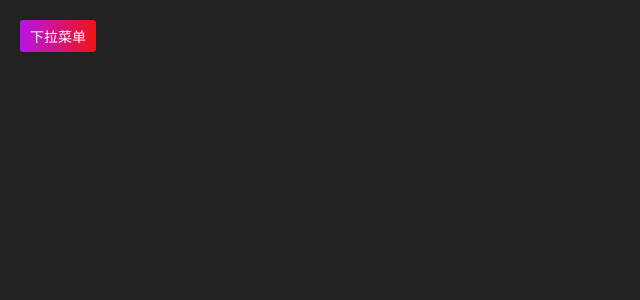
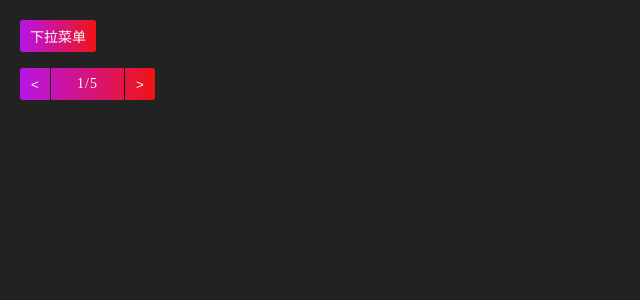
Before and after one commit to dlbqianduan/angular2-R-ui, an Angular app: page / in a window 1280 px wide. Shown: the top 300 px of the page, without its empty margins (0-640 px from the left). Built offline with nearby package versions, Linux system fonts and the light colour scheme.

Commit message:
pagination-simple

```diff
--- a/src/app/app.component.html
+++ b/src/app/app.component.html
@@ -2,5 +2,9 @@
   <div class="dropDown">
     <R-drop-down [menuList]="menuList"></R-drop-down>
   </div>
+  <br>
+  <div class="pagination">
+    <R-pagination currentPage="1" totalPage="5" paginationType="simple"></R-pagination>
+  </div>
   <router-outlet></router-outlet>
 </div>
--- a/src/app/app.module.ts
+++ b/src/app/app.module.ts
@@ -9,6 +9,7 @@ import { DropDownDDirective } from './components/drop-down/drop-down-d.directive
 import { DropDownItemDDirective } from './components/drop-down/drop-down-item-d.directive';
 import { DropdownmenuComponent } from './components/drop-down/dropdownmenu/dropdownmenu.component';
 import { BrowserAnimationsModule } from '@angular/platform-browser/animations';
+import { PaginationComponent } from './components/pagination/pagination.component';
 @NgModule({
   declarations: [
     AppComponent,
@@ -17,6 +18,7 @@ import { BrowserAnimationsModule } from '@angular/platform-browser/animations';
     DropDownDDirective,
     DropDownItemDDirective,
     DropdownmenuComponent,
+    PaginationComponent,
   ],
   imports: [BrowserModule, AppRoutingModule, BrowserAnimationsModule],
   providers: [],
--- /dev/null
+++ b/src/app/components/pagination/pagination.component.html
@@ -0,0 +1 @@
+<p>pagination works!</p>
--- /dev/null
+++ b/src/app/components/pagination/pagination.component.less
@@ -0,0 +1,32 @@
+.pagination {
+  display: flex;
+  width: fit-content;
+  height: 32px;
+  line-height: 32px;
+  border-radius: 3px;
+  color: #fff;
+  background: linear-gradient(to right, rgb(183, 20, 233), rgb(240, 20, 20));
+  letter-spacing: 1px;
+  .changePage {
+    width: 30px;
+    height: 100%;
+    text-align: center;
+    button {
+      display: block;
+      width: 100%;
+      height: 100%;
+      color: #fff;
+      cursor: pointer;
+      &.disable {
+        cursor: not-allowed;
+      }
+    }
+  }
+  .num {
+    padding: 0 26px;
+    height: 100%;
+    border-left: 1px solid #111;
+    border-right: 1px solid #111;
+    box-sizing: border-box;
+  }
+}
--- /dev/null
+++ b/src/app/components/pagination/pagination.component.ts
@@ -0,0 +1,90 @@
+import { ThrowStmt } from '@angular/compiler';
+import { Component, Input, OnInit, ViewChild, Output, EventEmitter, ElementRef ,Renderer2} from '@angular/core';
+import { element } from 'protractor';
+
+@Component({
+  selector: 'R-pagination',
+  // templateUrl: './pagination.component.html',
+  template:`
+    <div class="pagination">
+       <div  class="changePage pre">
+         <button #pre [class.disable]="currentPage == 1" [disabled]="currentPage <= 1" (click)="changePage(0)">&lt;</button>
+       </div>
+       <div *ngIf="paginationType === 'simple'" class="num">
+          {{currentPage+'/'+totalPage}}
+       </div>
+        <div class="num" *ngIf="paginationType === 'usual'">
+
+        </div>
+       <div  class="changePage next"  (click)="changePage(1)">
+         <button #next [class.disable]="currentPage == totalPage" [disabled]="currentPage>=totalPage">&gt;</button>
+       </div>
+    </div>
+  `,
+  styleUrls: ['./pagination.component.less']
+})
+export class PaginationComponent implements OnInit {
+  @Input() currentPage = 1;
+  @Input() totalPage = 0;
+  @Output() changePageEmit: EventEmitter<any> = new EventEmitter();
+  @ViewChild('pre') pre:ElementRef;
+  @ViewChild('next') next:ElementRef;
+  ifchange:boolean = false;//能否切换
+  type:0 | 1 = 0;//切换类型
+  paginationType = 'simple';
+  constructor(private el:ElementRef,private render:Renderer2) { }
+
+  ngOnInit(): void {
+
+  }
+
+/**
+ * 左右切换
+ * @param type 0 上一页 1 下一页
+ */
+  changePage(type){
+    this.type = type;
+    this.ifChange(type);
+    if(this.ifchange){
+      switch(type){
+        case 0:
+          this.currentPage --;
+          break;
+        case 1:
+          this.currentPage ++;
+          break;
+      }
+    }else{
+      return;
+    }
+    this.changePageEmit.emit();
+  }
+
+  ngAfterViewInit(){
+
+  }
+
+  //能否切换
+  ifChange(type){
+    if((!type && (!this.totalPage || (this.currentPage - 1) == 0)) || (type && (!this.totalPage || (this.currentPage + 1) > this.totalPage))){
+        this.ifchange = false;
+        this.handlerAttribute(this.pre.nativeElement,1);
+    }else{
+      this.ifchange = true;
+      this.handlerAttribute(this.next.nativeElement,2);
+    }
+  }
+
+  /**
+   * 添加disabled属性
+   * @param element 元素
+   * @param method  1 添加 2 移除
+   */
+  handlerAttribute(element,method){
+    if(method === 1){
+      this.render.setAttribute(element,'disabled','true');
+    }else if(method === 2){
+      this.render.removeAttribute(element,'disabled');
+    }
+  }
+}
--- a/src/styles.less
+++ b/src/styles.less
@@ -8,6 +8,7 @@ body {
   padding: 0;
   margin: 0;
   font-size: 14px;
+  user-select: none;
 }
 ul,
 li {
@@ -15,3 +16,9 @@ li {
   padding: 0;
   margin: 0;
 }
+button {
+  border: 0;
+  outline: 0;
+  padding: 0;
+  background-color: transparent;
+}
```
Also changed, not shown: 1 other file (tests, documents, lock files or other folders).
